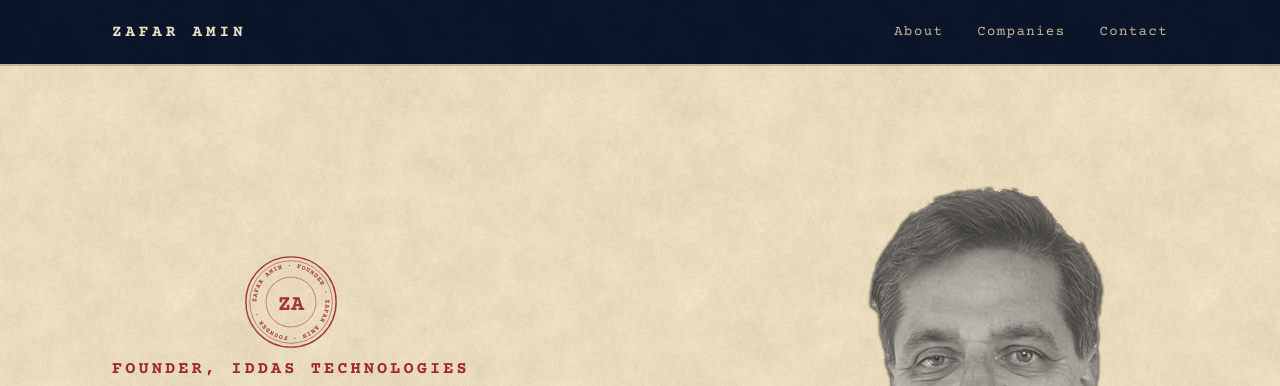
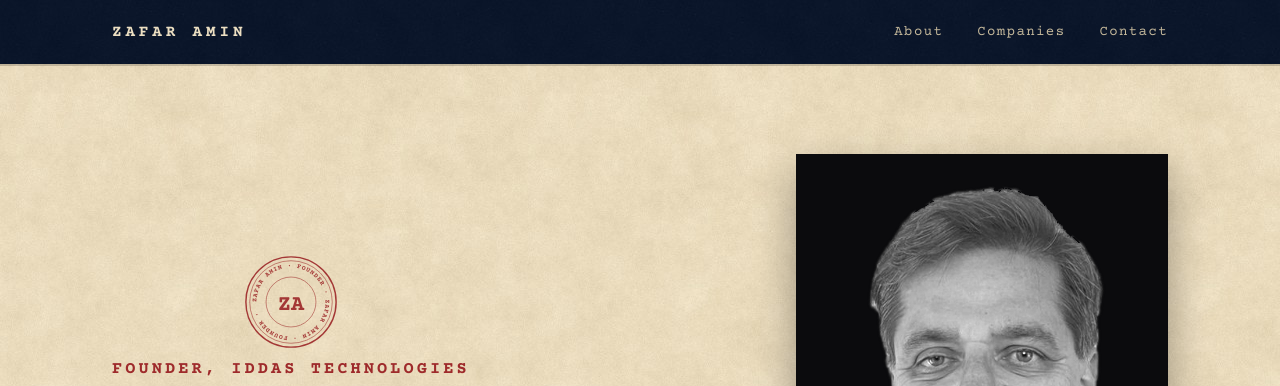
Before and after one commit to zafaramin1/zafaramin-net, a plain HTML site: page index.html in a window 1280 px wide. Shown: the top 386 px of the page. Drawn offline with nearby package versions, Linux system fonts and the light colour scheme.

Commit message:
Home portrait on a black panel with a crisper black-and-white photo (was sepia on tan)
Co-Authored-By: Claude Opus 5.5 <noreply@anthropic.com>
Claude-Session: https://claude.ai/code/session_015buZBYE2VfpAMGZBf1rHnA

```diff
--- a/index.html
+++ b/index.html
@@ -28,8 +28,8 @@ header b{font:700 16px "Courier Prime",monospace;letter-spacing:.24em;color:var(
 .btn{display:inline-block;padding:14px 26px;background:var(--navy) url(img/navy-texture.jpg);background-size:512px;color:var(--cream);text-decoration:none;font:700 14px "Courier Prime",monospace;letter-spacing:.1em;transition:filter .2s}
 .btn:hover{filter:brightness(1.35)}
 .lnk{font:700 14px "Courier Prime",monospace;letter-spacing:.12em;text-transform:uppercase;text-decoration:none;color:var(--ink);border-bottom:2px solid rgba(19,35,59,.3);padding-bottom:3px}.lnk:hover{border-color:var(--ink)}
-.portrait{aspect-ratio:4/5;position:relative}
-.portrait img{width:100%;height:100%;object-fit:cover;display:block;filter:grayscale(1) sepia(.18) contrast(1.05);
+.portrait{aspect-ratio:4/5;position:relative;background:#0b0b0d;box-shadow:0 18px 40px rgba(0,0,0,.35)}
+.portrait img{width:100%;height:100%;object-fit:cover;display:block;filter:grayscale(1) contrast(1.25) brightness(1.08);
  -webkit-mask-image:radial-gradient(ellipse 52% 58% at 50% 40%,#000 62%,rgba(0,0,0,.6) 80%,transparent 100%);mask-image:radial-gradient(ellipse 52% 58% at 50% 40%,#000 62%,rgba(0,0,0,.6) 80%,transparent 100%)}
 .namerow{display:flex;align-items:center;gap:26px;margin:16px 0 24px}.namerow h1{margin:0}
 .crest{display:inline-flex;flex-direction:column;align-items:center;gap:10px}.seal{width:96px;height:96px;flex:none;opacity:.92}
```
